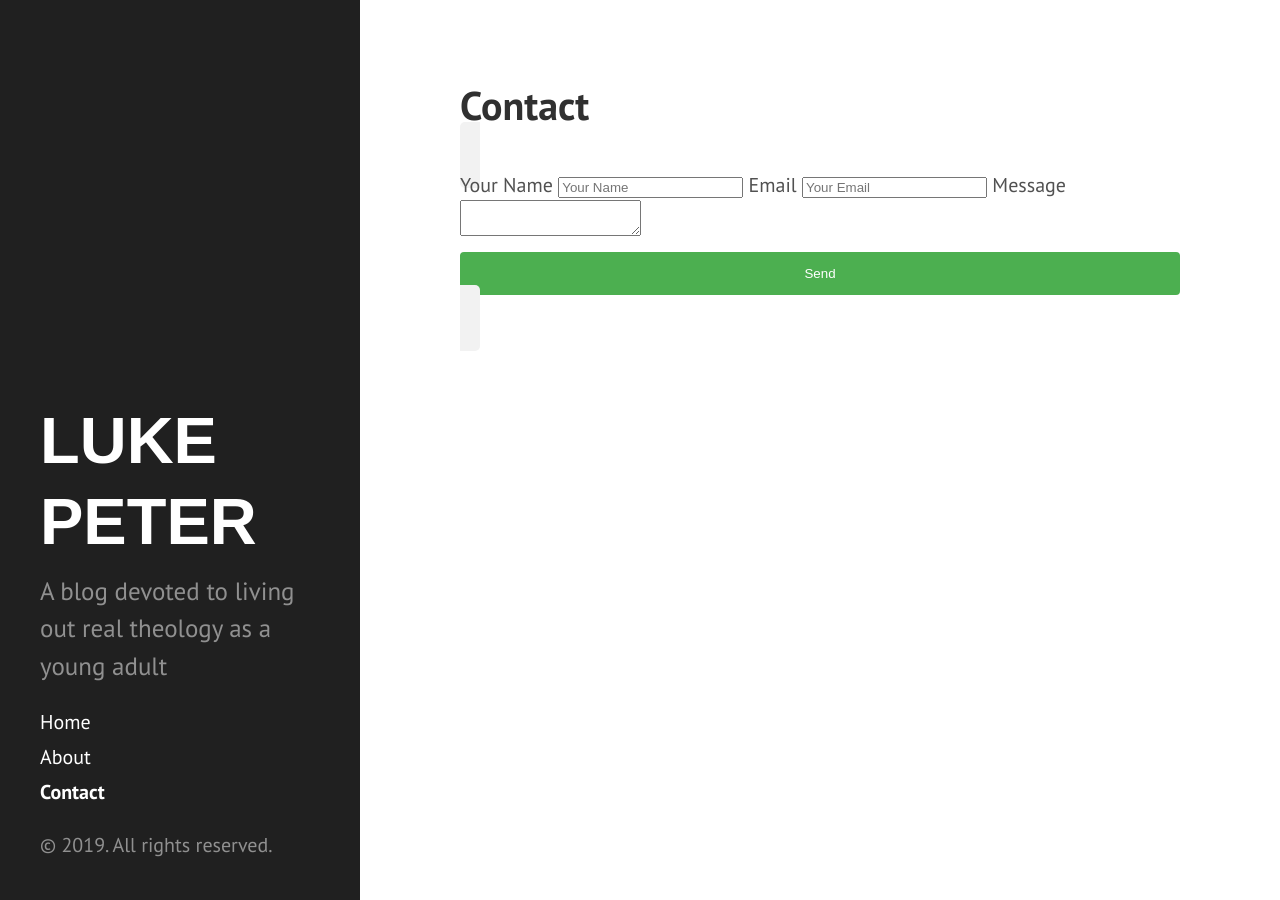
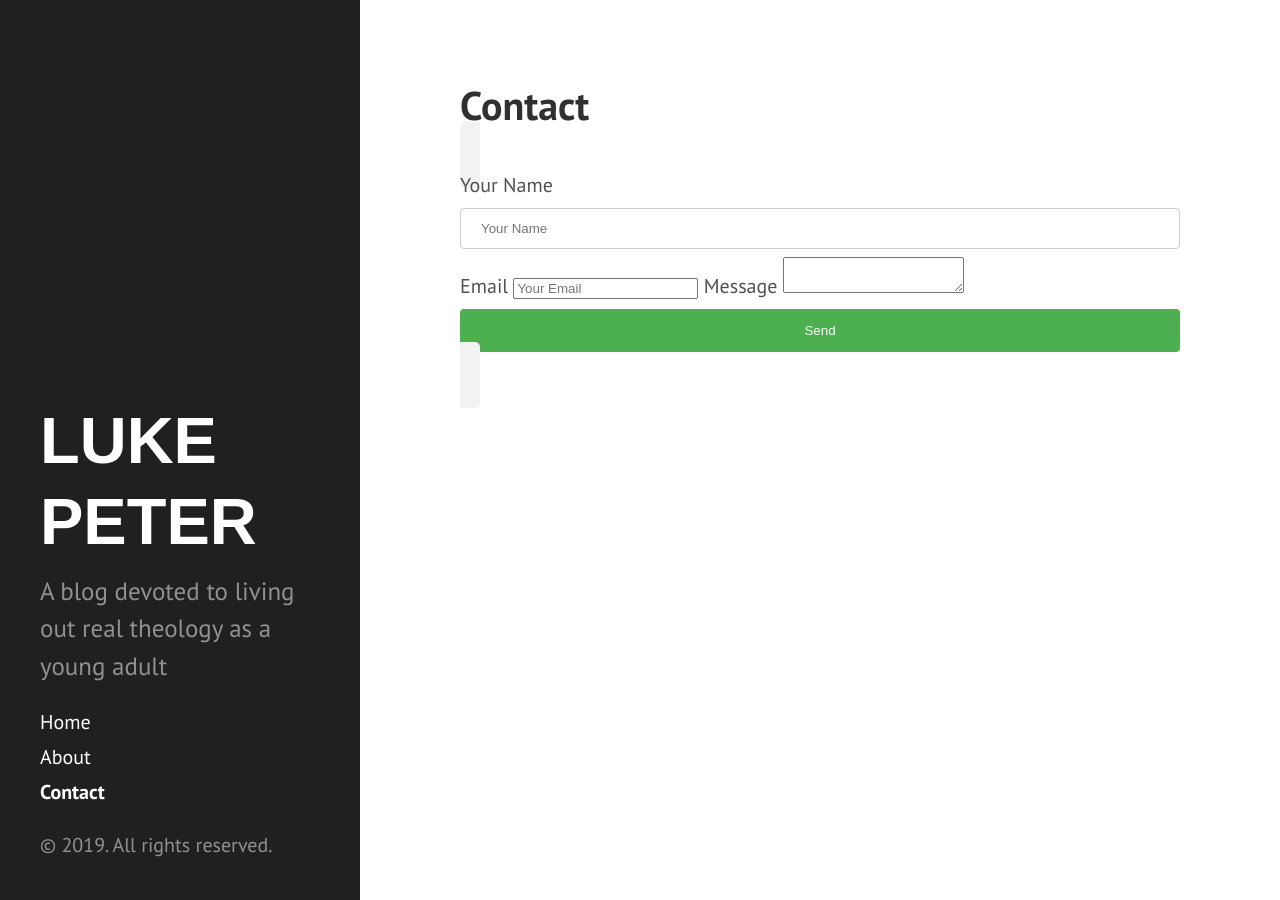
Before and after one commit to lpg0/lukepeter, a Jekyll site: the page built from docs/contact.md, in a window 1280 px wide. Built offline with Jekyll 4.4.1, drawn with Linux system fonts in a browser that asks for light colours; some web fonts are replaced.

Commit message:
Update hyde.css

```diff
--- a/docs/public/css/hyde.css
+++ b/docs/public/css/hyde.css
@@ -53,6 +53,16 @@ html {
  * Flexible banner for housing site name, intro, and "footer" content. Starts
  * out above content in mobile and later moves to the side with wider viewports.
  */
+
+input[type=text] {
+  width: 100%;
+  padding: 12px 20px;
+  margin: 8px 0;
+  display: inline-block;
+  border: 1px solid #ccc;
+  border-radius: 4px;
+  box-sizing: border-box;
+}
 
 input[type=submit] {
   width: 100%;
```
